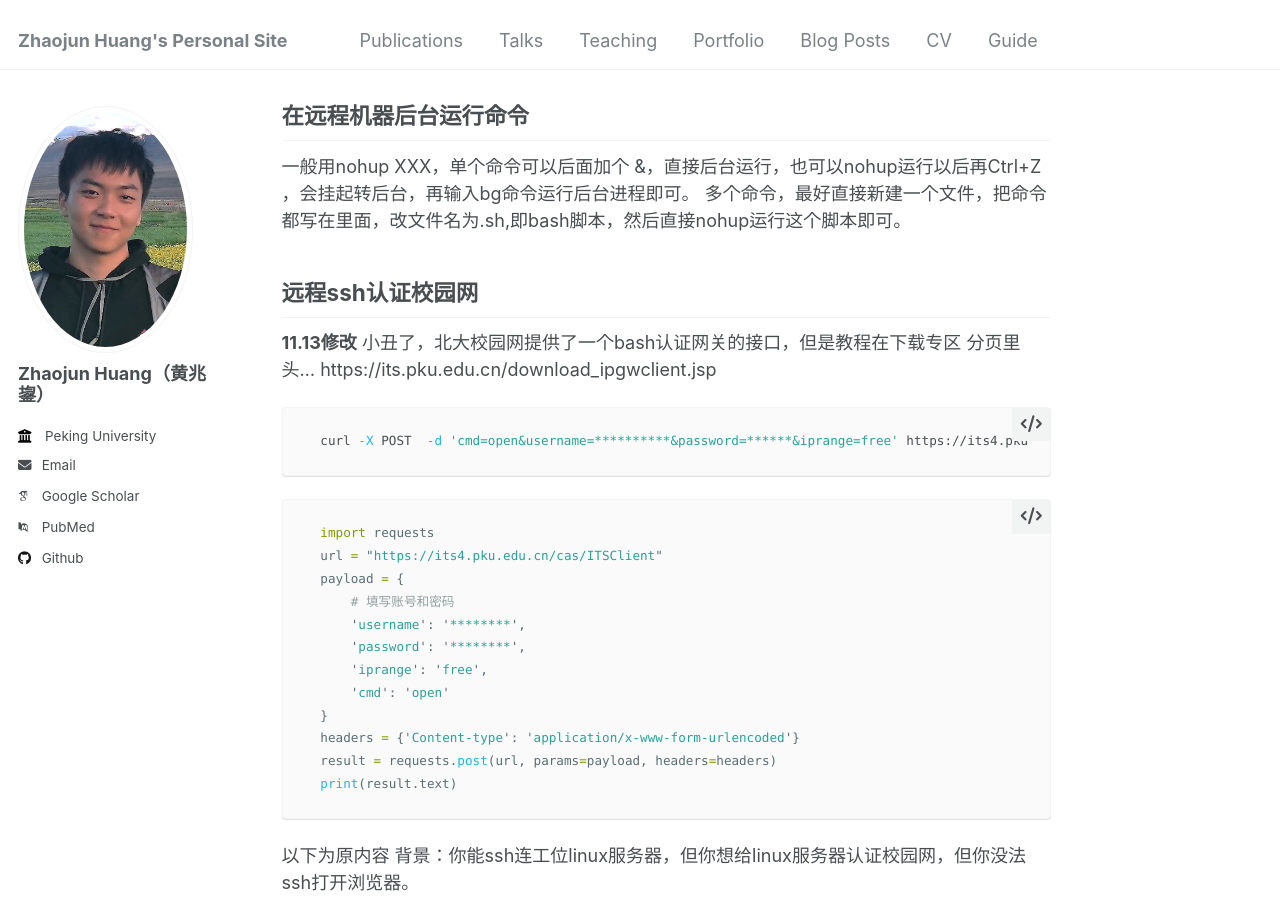
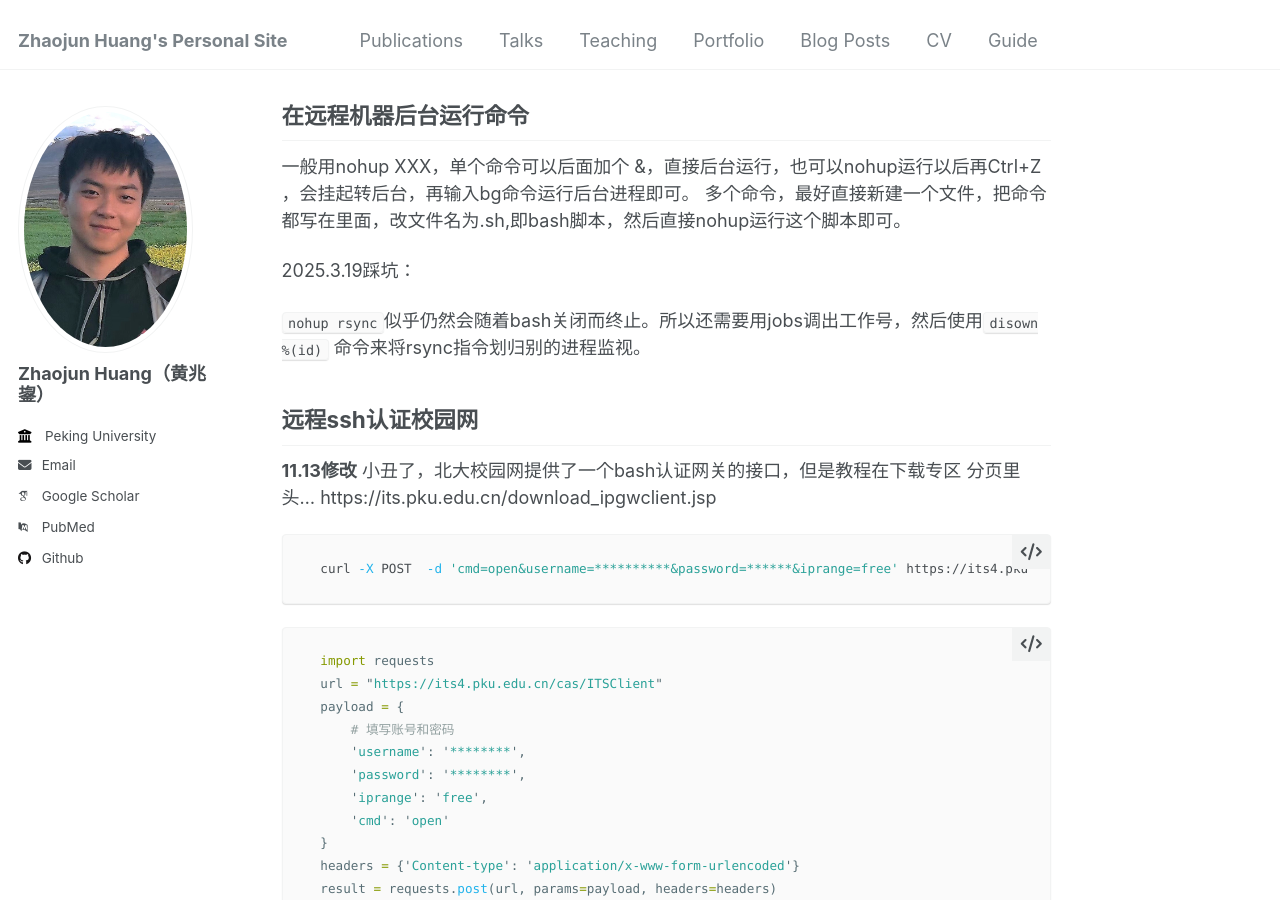
Before and after one commit to BAJimH/BAJimH.github.io, a Jekyll site: the page built from _posts/2024-11-02-ubuntu.md, in a window 1280 px wide and 900 px high, scrolled down 1503 px. Built offline with Jekyll 4.4.1, drawn with Linux system fonts in a browser that asks for light colours; some web fonts are replaced.

Commit message:
Update 2024-11-02-ubuntu.md

```diff
--- a/_posts/2024-11-02-ubuntu.md
+++ b/_posts/2024-11-02-ubuntu.md
@@ -52,6 +52,10 @@ ubuntu不需要改太多防火墙之类的东西
 
 一般用nohup XXX，单个命令可以后面加个 &，直接后台运行，也可以nohup运行以后再Ctrl+Z ，会挂起转后台，再输入bg命令运行后台进程即可。
 多个命令，最好直接新建一个文件，把命令都写在里面，改文件名为.sh,即bash脚本，然后直接nohup运行这个脚本即可。
+
+2025.3.19踩坑：
+
+`nohup rsync`似乎仍然会随着bash关闭而终止。所以还需要用jobs调出工作号，然后使用`disown %(id)` 命令来将rsync指令划归别的进程监视。
 
 ## 远程ssh认证校园网
 
```
